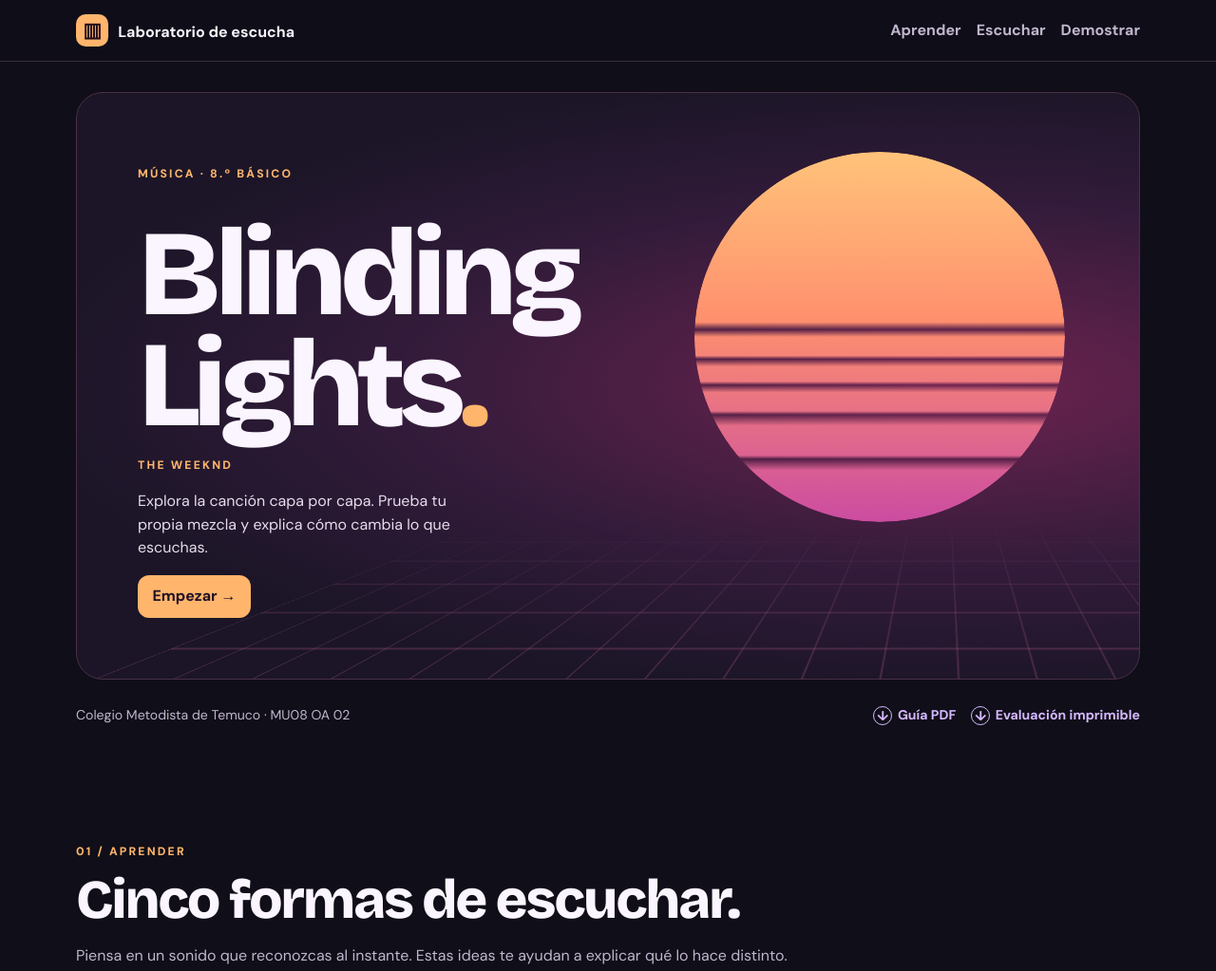
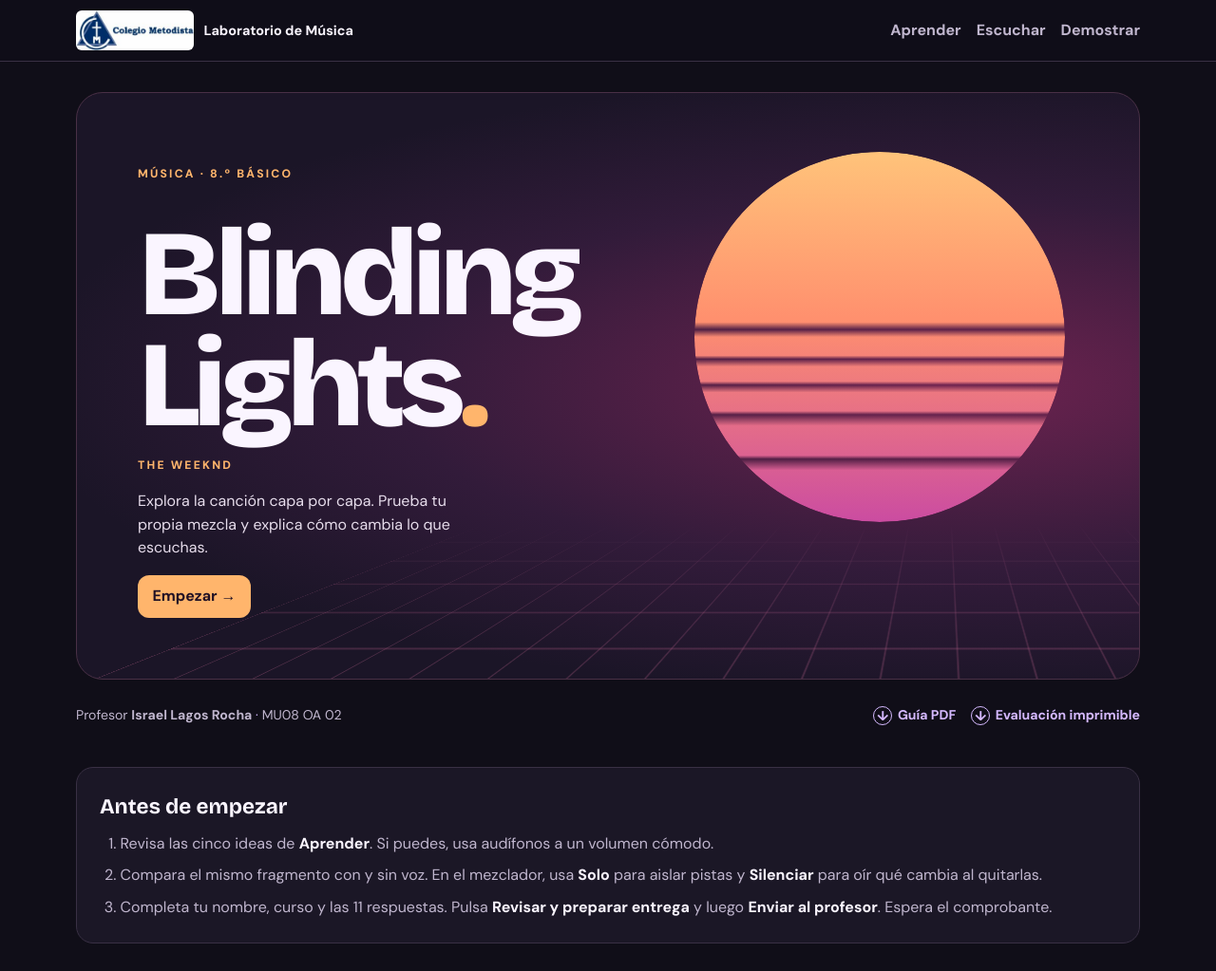
Before and after one commit to israelandreslagosrocha-jpg/actividad8B, a plain HTML site: page sitio/index.html in a window 1280 px wide. Shown: the top 1023 px of the page at 95% size. Drawn offline with Linux system fonts and the light colour scheme; no server answers.

Commit message:
Identifica al colegio y al profesor y agrega instrucciones

```diff
--- a/sitio/index.html
+++ b/sitio/index.html
@@ -6,14 +6,17 @@
 <meta name="robots" content="noindex, nofollow">
 <meta name="theme-color" content="#100e18">
 <title>Blinding Lights · Laboratorio de escucha</title>
-<link rel="stylesheet" href="style.css?v=3">
+<link rel="stylesheet" href="style.css?v=7">
 <link rel="preload" href="assets/fonts/bricolagegrotesque.woff2" as="font" type="font/woff2" crossorigin>
 <script type="module" src="app.js?v=6"></script>
 </head>
 <body>
 <a class="skip" href="#contenido">Ir al contenido</a>
 <header class="top"><div class="wrap bar">
-<a class="brand" href="#contenido"><span class="mark" aria-hidden="true">▥</span> Laboratorio de escucha</a>
+<a class="brand" href="#contenido">
+<img src="assets/colegio-metodista.jpg" alt="Colegio Metodista de Temuco" width="300" height="100">
+<span>Laboratorio de Música</span>
+</a>
 <nav aria-label="Etapas"><a href="#aprender">Aprender</a><a href="#escucha">Escuchar</a><a href="#desafio">Demostrar</a></nav>
 </div></header>
 <main class="wrap" id="contenido">
@@ -27,7 +30,16 @@
 <a class="button primary" href="#aprender">Empezar →</a>
 </div>
 </section>
-<div class="resources"><span>Colegio Metodista de Temuco <span class="dot">·</span> MU08 OA 02</span><div><a href="guia_apoyo.pdf" download><span class="icon download-icon" aria-hidden="true">↓</span> Guía PDF</a><a href="evaluacion_imprimible.pdf" download><span class="icon download-icon" aria-hidden="true">↓</span> Evaluación imprimible</a></div></div>
+<div class="resources"><span>Profesor <strong>Israel Lagos Rocha</strong> <span class="dot">·</span> MU08 OA 02</span><div><a href="guia_apoyo.pdf" download><span class="icon download-icon" aria-hidden="true">↓</span> Guía PDF</a><a href="evaluacion_imprimible.pdf" download><span class="icon download-icon" aria-hidden="true">↓</span> Evaluación imprimible</a></div></div>
+
+<section class="instructions" aria-labelledby="instrucciones">
+<h2 id="instrucciones">Antes de empezar</h2>
+<ol>
+<li>Revisa las cinco ideas de <strong>Aprender</strong>. Si puedes, usa audífonos a un volumen cómodo.</li>
+<li>Compara el mismo fragmento con y sin voz. En el mezclador, usa <strong>Solo</strong> para aislar pistas y <strong>Silenciar</strong> para oír qué cambia al quitarlas.</li>
+<li>Completa tu nombre, curso y las 11 respuestas. Pulsa <strong>Revisar y preparar entrega</strong> y luego <strong>Enviar al profesor</strong>. Espera el comprobante.</li>
+</ol>
+</section>
 
 <section class="stage" id="aprender">
 <p class="eyebrow">01 / APRENDER</p>
@@ -98,6 +110,13 @@
 </section>
 </section>
 </main>
-<footer class="wrap footer"><span>Laboratorio de escucha · Música 8.º básico</span><a href="#contenido">Volver arriba ↑</a></footer>
+<footer class="wrap footer">
+<div class="teacher-credit">
+<strong>Actividad propuesta por el Laboratorio de Música</strong>
+<span>Colegio Metodista de Temuco · Profesor Israel Lagos Rocha</span>
+<a href="mailto:israellagosr@metodistatemuco.cl">israellagosr@metodistatemuco.cl</a>
+</div>
+<a href="#contenido">Volver arriba ↑</a>
+</footer>
 </body>
 </html>
--- a/sitio/style.css
+++ b/sitio/style.css
@@ -1,6 +1,6 @@
 :root{color-scheme:dark;--bg:#100e18;--panel:#1b1726;--line:#393044;--muted:#c0b6ce;--ink:#faf5ff;--hot:#ffb56c;--lav:#d5b9ff;font-family:system-ui,sans-serif;scroll-behavior:smooth}
 *{box-sizing:border-box}body{margin:0;background:var(--bg);color:var(--ink);line-height:1.55}a{color:inherit}button,input,textarea{font:inherit}button,.button{display:inline-flex;justify-content:center;align-items:center;text-decoration:none;min-height:44px;border-radius:12px;border:1px solid var(--line);background:#271f34;color:var(--ink);padding:.55rem .9rem;font-weight:700;cursor:pointer}button:hover,.button:hover{filter:brightness(1.18)}button:disabled{opacity:.65;cursor:wait}.primary{background:var(--hot);color:#211125;border-color:transparent}button[aria-pressed=true]{background:var(--lav);color:#25153b}input[type=range]{width:100%;accent-color:var(--hot);min-height:28px}input[type=radio]{accent-color:var(--hot)}:focus-visible{outline:3px solid #ffe097;outline-offset:4px}.wrap{width:min(1120px,calc(100% - 2.5rem));margin:auto}.sr,.skip:not(:focus){position:absolute;width:1px;height:1px;padding:0;overflow:hidden;clip-path:inset(50%)}.skip:focus{position:absolute;z-index:5;background:var(--bg);padding:1rem}
-.top{position:sticky;top:0;z-index:2;background:#100e18f5;border-bottom:1px solid var(--line)}.bar,.resources,.footer{display:flex;align-items:center;justify-content:space-between;gap:1rem;flex-wrap:wrap}.bar{min-height:64px}.brand,.bar nav a,.resources a,.footer a{text-decoration:none;font-weight:700}.mark{display:inline-grid;place-items:center;width:34px;height:34px;margin-right:.4rem;background:var(--hot);color:#23101e;border-radius:10px;font-size:1.3rem}.bar nav,.resources>div{display:flex;gap:1rem;flex-wrap:wrap}.bar nav a{color:var(--muted);padding:.5rem 0}.bar a:hover,.resources a:hover,.footer a:hover{color:var(--hot)}
+.top{position:sticky;top:0;z-index:2;background:#100e18f5;border-bottom:1px solid var(--line)}.bar,.resources,.footer{display:flex;align-items:center;justify-content:space-between;gap:1rem;flex-wrap:wrap}.bar{min-height:64px}.brand,.bar nav a,.resources a,.footer a{text-decoration:none;font-weight:700}.bar nav,.resources>div{display:flex;gap:1rem;flex-wrap:wrap}.bar nav a{color:var(--muted);padding:.5rem 0}.bar a:hover,.resources a:hover,.footer a:hover{color:var(--hot)}
 .hero{position:relative;isolation:isolate;overflow:hidden;margin-top:2rem;border:1px solid #493046;border-radius:28px;min-height:460px;background:radial-gradient(ellipse at 82% 50%,#6e2350 0%,#321b3a 45%,#1b1527 75%);display:grid;align-items:center}.hero-content{padding:clamp(1.4rem,5vw,4.5rem);z-index:1}.hero-content>p:not(.eyebrow):not(.artist){max-width:31ch;color:#e7ddec}.hero h1{font-size:clamp(4rem,11vw,8rem);line-height:.84;letter-spacing:-.058em;margin:.3em 0 .13em;font-weight:900}.hero h1 span{color:var(--hot)}.artist,.eyebrow{font-weight:800;letter-spacing:.18em;font-size:.76rem;color:var(--hot)}.art{position:absolute;inset:0;overflow:hidden;pointer-events:none}.sun{position:absolute;width:clamp(160px,35vw,390px);aspect-ratio:1;top:10%;right:7%;border-radius:50%;background:linear-gradient(#ffc37a,#ff906e 45%,#cb4ca1);box-shadow:0 0 80px #fc658883;mask-image:linear-gradient(#000 46%,transparent 48%,#000 50%,#000 55%,transparent 56%,#000 58%,#000 62%,transparent 63%,#000 65%,#000 70%,transparent 71%,#000 74%,#000 82%,transparent 83%,#000 86%)}.grid{position:absolute;left:38%;right:-25%;bottom:-44%;height:70%;transform:perspective(230px) rotateX(50deg);transform-origin:center top;background:repeating-linear-gradient(90deg,#f47bad4a 0 1px,transparent 1px 45px),repeating-linear-gradient(#f47bad4a 0 1px,transparent 1px 24px);mask-image:linear-gradient(transparent,#000 40%)}
 .resources,.footer{padding:1rem 0;color:var(--muted);font-size:.88rem}.resources a,.dot{color:var(--lav)}.stage{scroll-margin-top:110px;margin:clamp(3rem,8vw,6rem) 0}.stage h2{font-size:clamp(2rem,5vw,3.6rem);line-height:1.04;letter-spacing:-.05em;margin:.22em 0}.stage>p:not(.eyebrow){color:var(--muted);max-width:70ch}.listen{display:grid;grid-template-columns:repeat(2,minmax(0,1fr));gap:1rem}.listen article{display:grid;grid-template-columns:auto 1fr auto;gap:.75rem;align-items:center}.listen article,.concepts,.mixer,form{background:var(--panel);border:1px solid var(--line);border-radius:18px;padding:clamp(.8rem,2vw,1.3rem)}.listen h3,.listen p{margin:0}.listen p{color:var(--muted);font-size:.88rem}.record{display:grid;place-items:center;width:44px;height:44px;border-radius:50%;background:#5c2f41;color:#ffe0b6}.instrumental{background:#4b365e;color:var(--lav)}.concepts{margin-top:1rem}summary{cursor:pointer;font-weight:700;padding:.35rem 0}.concepts dl{display:grid;grid-template-columns:repeat(auto-fit,minmax(150px,1fr));gap:1rem}.concepts dt{font-weight:800;color:var(--lav)}dd{margin:0;color:var(--muted)}
 .transport{display:grid;grid-template-columns:auto auto minmax(80px,1fr) auto;gap:.7rem;align-items:center}.time,.status,#progress-label{font-variant-numeric:tabular-nums}.status,.local,.form-head,#form-status{color:var(--muted);font-size:.88rem}.track{display:grid;grid-template-columns:minmax(105px,1fr) minmax(75px,1fr) minmax(80px,1fr) auto auto;gap:.65rem;align-items:center;padding:.75rem .2rem;border-top:1px solid var(--line)}.track-title{font-weight:800;border-left:4px solid var(--track);padding-left:.65rem}.track[data-off=true] .wave{opacity:.32}.wave{width:100%;height:30px;display:block;color:var(--track)}.local{border-top:1px solid var(--line);padding-top:.6rem}.local input{display:block;width:100%;margin:.5rem 0}
@@ -45,3 +45,7 @@ h1,h2,h3{font-family:"Bricolage Grotesque","DM Sans",system-ui,sans-serif}
 
 .mixer .local{border-top:0;margin-bottom:.8rem}.transport button:disabled{cursor:default}.local input.sr{appearance:none}
 .video-links{display:flex;flex-wrap:wrap;gap:0 1rem}.video figcaption a[hidden]{display:none}
+
+.brand{display:inline-flex;align-items:center;gap:.65rem;font-size:.9rem}.brand img{display:block;width:clamp(94px,22vw,124px);height:auto;border-radius:6px;background:#fff}.bar{padding-block:.35rem}.instructions{margin:1rem 0;padding:clamp(1rem,3vw,1.5rem);background:var(--panel);border:1px solid var(--line);border-radius:18px}.instructions h2{margin:0 0 .6rem;font-size:1.4rem}.instructions ol{margin:0;padding-left:1.35rem;display:grid;gap:.55rem;color:var(--muted)}.instructions strong,.teacher-credit strong{color:var(--ink)}.teacher-credit{display:grid;gap:.2rem;overflow-wrap:anywhere}.teacher-credit a{width:fit-content;color:var(--lav);text-decoration:underline}
+@media(max-width:520px){.bar{gap:0}.bar nav{width:100%;justify-content:space-between}}
+@media print{.instructions{display:none}}
```
Also changed, not shown: sitio/assets/colegio-metodista.jpg (added).
